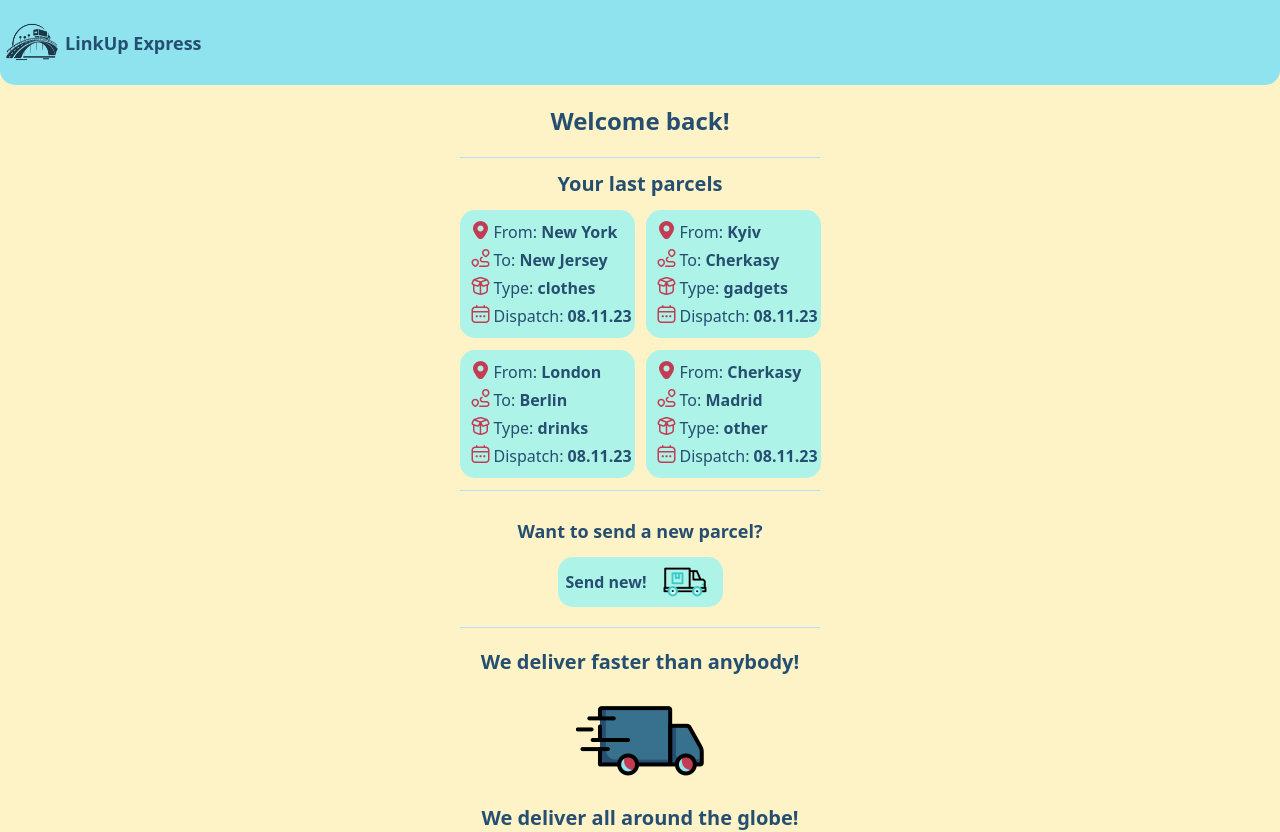
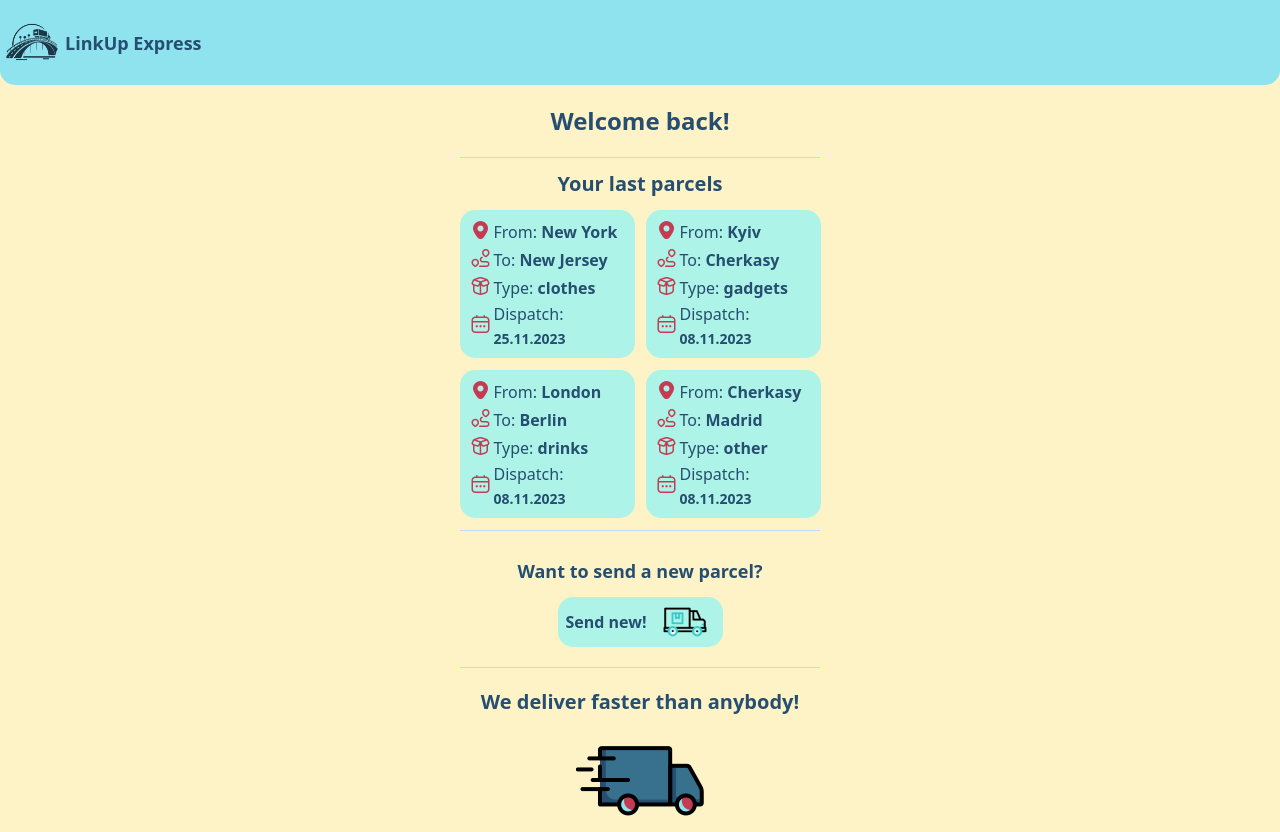
Before and after one commit to VladLeus/test_task_gotoinc, a Vue app: page / in a window 1280 px wide. Shown: the top 832 px of the page. Built offline with nearby package versions, Linux system fonts and the light colour scheme.

Commit message:
Created edit btns for list of parcels, and modal for editing without saving changes.

```diff
--- a/src/components/ModalParcelInfo.vue
+++ b/src/components/ModalParcelInfo.vue
@@ -0,0 +1,72 @@
+<template>
+  <Transition name="modal-parcel">
+    <div v-show="isModalActive" class="flex flex-col items-start justify-evenly w-[375px] h-[300px] border-white rounded-[15px] bg-main-color modal z-10">
+      <div class="flex items-center justify-evenly pt-2 pl-2">
+        <i class="fi fi-sr-marker text-fifth-color text-lg px-1"></i>
+        <label for="cityFrom" class="text-white text-md">From:</label>
+        <input type="text" id="cityFrom" v-model="parcel.cityFrom" class="font-semibold ml-3 rounded-[15px] pl-2 outline-0 py-1">
+      </div>
+      <div class="flex items-center justify-evenly pl-2">
+        <i class="fi fi-rr-route text-fifth-color text-lg px-1"></i>
+        <label for="cityTo" class="text-white text-md">To:</label>
+        <input type="text" id="cityTo" v-model="parcel.cityTo" class="font-semibold ml-3 rounded-[15px] pl-2 outline-0 py-1">
+      </div>
+      <div class="flex items-center justify-evenly pl-2">
+        <i class="fi fi-rr-box-open text-fifth-color text-lg px-1"></i>
+        <label for="parcelType" class="text-white text-md">Type:</label>
+        <select id="parcelType" v-model="parcel.parcelType" class="font-semibold ml-3 rounded-[15px] pl-2 outline-0 py-1">
+          <option v-for="type in parcelTypes" :key="type">{{ type }}</option>
+        </select>
+      </div>
+      <div class="flex items-center justify-evenly pl-2 pb-2">
+        <i class="fi fi-rr-calendar text-fifth-color text-lg px-1"></i>
+        <label for="dispatchDate" class="text-white text-md">Dispatch:</label>
+        <input type="date" id="dispatchDate" v-model="parcel.dispatchDate" class="font-semibold ml-3 rounded-[15px] pl-2 outline-0 py-1">
+      </div>
+      <div class="flex items-center w-max justify-around mx-auto">
+        <p class="w-[90px] h-[45px] bg-green-400 rounded-[15px] flex items-center justify-center mx-1 text-white font-bold">Save</p>
+        <p @click="$emit('modal-is-active')" class="w-[90px] h-[45px] bg-red-600 rounded-[15px] flex items-center justify-center mx-1 text-white font-bold">Cancel</p>
+      </div>
+    </div>
+  </Transition>
+</template>
+
+<script setup lang="ts">
+import type {Parcel} from "@/parcel";
+import {ParcelType} from "@/parcel";
+
+const parcelTypes = Object.values(ParcelType);
+
+defineEmits(['modal-is-active']);
+defineProps({
+  parcel: {
+    type: Object as () => Parcel,
+    required: true
+  },
+  isModalActive: {
+    type: Boolean,
+    default: false
+  },
+  parcelIdx: {
+    type: Number,
+    default: null
+  }
+})
+
+</script>
+
+<style>
+.modal {
+  position: absolute;
+  top: 50%;
+  left: 50%;
+  transform: translate(-50%, -50%);
+}
+.modal-parcel-enter-active, .modal-parcel-leave-active {
+  transition: opacity 0.3s ease-in;
+}
+
+.modal-parcel-enter-from, .modal-parcel-leave-to {
+  opacity: 0;
+}
+</style>
--- a/src/components/ParcelCard.vue
+++ b/src/components/ParcelCard.vue
@@ -1,5 +1,7 @@
 <template>
-  <div class="flex flex-col items-start justify-evenly w-[175px] h-max border-white rounded-[15px] bg-fourth-color">
+  <div class="flex flex-col items-center justify-around">
+    <div @click="toggleBtns"
+         class="flex flex-col items-start justify-evenly w-[175px] h-max border-white rounded-[15px] bg-fourth-color">
       <div class="flex items-center justify-evenly pt-2 pl-2">
         <i class="fi fi-sr-marker text-fifth-color text-lg px-1"></i>
         <p class="text-main-color text-md">From: <span class="font-semibold">{{ parcel.cityFrom }}</span></p>
@@ -14,22 +16,54 @@
       </div>
       <div class="flex items-center justify-evenly pl-2 pb-2">
         <i class="fi fi-rr-calendar text-fifth-color text-lg px-1"></i>
-      <p class="text-main-color text-md">Dispatch: <span class="font-semibold">{{ parcel.dispatchDate }}</span></p>
+        <p class="text-main-color text-md">Dispatch: <span class="font-semibold text-sm">{{ parcel.dispatchDate }}</span></p>
       </div>
+    </div>
+    <Transition name="edit-btns">
+      <div v-show="showButtons"
+           class="flex items-center justify-between w-[55px] mx-auto bg-fourth-color rounded-[15px] mt-1">
+        <i @click="toggleEditModal" class="fi fi-rr-pencil text-md text-main-color hover:text-green-400 pl-1"></i>
+        <i class="fi fi-rr-trash-xmark text-md text-main-color hover:text-red-700 pr-1"></i>
+        <ModalParcelInfo :parcel="parcel" :parcel-idx="parcelIdx" :is-modal-active="isEditModalActive" @modal-is-active="toggleEditModal"/>
+      </div>
+    </Transition>
   </div>
 </template>
 
 <script setup lang="ts">
 import type {Parcel} from "@/parcel";
+import type {Ref} from "vue";
+import {ref} from "vue";
+import ModalParcelInfo from "@/components/ModalParcelInfo.vue";
+
+const showButtons: Ref<Boolean> = ref(false);
+const isEditModalActive: any = ref(false);
+const isDeleteModalActive: any = ref(false)
 
 defineProps({
   parcel: {
     type: Object as () => Parcel,
     required: true
+  },
+  parcelIdx: {
+    type: Number
   }
 })
+
+const toggleBtns = () => {
+  showButtons.value = !showButtons.value;
+}
+const toggleEditModal = () => {
+  isEditModalActive.value = !isEditModalActive.value
+}
 </script>
 
-<style scoped>
+<style>
+.edit-btns-enter-active, .edit-btns-leave-active {
+  transition: opacity 0.3s ease-in;
+}
 
+.edit-btns-enter-from, .edit-btns-leave-to {
+  opacity: 0;
+}
 </style>
--- a/src/pages/MyRequestsList.vue
+++ b/src/pages/MyRequestsList.vue
@@ -1,16 +1,19 @@
 <template>
   <div class="min-h-screen flex flex-col items-center">
     <p class="text-main-color text-xl font-semibold mt-3">Your parcels</p>
-    <div v-show="myParcelsJson" class="grid grid-cols-2 gap-3 py-3 place-items-center">
-      <ParcelCard v-for="(parcel, index) in myParcels" :key="index" :my-enum="ParcelType" :parcel="parcel"/>
+    <div class="grid grid-cols-2 gap-3 py-3 place-items-center" v-show="myParcelsJson">
+      <ParcelCard v-for="(parcel, index) in myParcels"
+                  :key="index"
+                  :parcel="parcel"
+                  :parcel-idx="index"/>
     </div>
   </div>
 </template>
 
 <script setup lang="ts">
 import type {Parcel} from "@/parcel";
-import {ParcelType} from "@/parcel";
 import ParcelCard from "@/components/ParcelCard.vue";
+
 
 const myParcelsJson = localStorage.getItem('myParcels');
 const myParcels: Parcel[] = myParcelsJson ? JSON.parse(myParcelsJson) : [];
--- a/src/views/HomeView.vue
+++ b/src/views/HomeView.vue
@@ -4,7 +4,10 @@
     <div class="flex flex-col border-y border-blue-200 mx-auto mt-5 items-center w-[360px]">
       <p class="text-main-color text-xl font-semibold mt-3">Your last parcels</p>
       <div v-show="myParcelsJson" class="grid grid-cols-2 gap-3 py-3 place-items-center">
-        <ParcelCard v-for="(parcel, index) in myParcels" :key="index" :my-enum="ParcelType" :parcel="parcel"/>
+        <ParcelCard v-for="(parcel, index) in myParcels"
+                    :key="index"
+                    :parcel="parcel"
+                    :parcel-idx="index"/>
       </div>
     </div>
     <div class="flex flex-col border-b border-blue-200 mx-auto mt-5 items-center w-[360px]">
@@ -41,10 +44,10 @@ localStorage.setItem('myParcels', JSON.stringify([
     cityFrom: 'New York',
     cityTo: 'New Jersey',
     parcelType: ParcelType.CLOTHES,
-    dispatchDate: new Date().toLocaleDateString('uk-UA', {
-      year: '2-digit',
+    dispatchDate: new Date('2023.11.25').toLocaleDateString('uk-UA', {
+      day: 'numeric',
       month: 'numeric',
-      day: 'numeric'
+      year: 'numeric'
     })
   },
   {
@@ -52,9 +55,9 @@ localStorage.setItem('myParcels', JSON.stringify([
     cityTo: 'Cherkasy',
     parcelType: ParcelType.GADGETS,
     dispatchDate: new Date().toLocaleDateString('uk-UA', {
-      year: '2-digit',
+      day: 'numeric',
       month: 'numeric',
-      day: 'numeric'
+      year: 'numeric'
     })
   },
   {
@@ -62,9 +65,9 @@ localStorage.setItem('myParcels', JSON.stringify([
     cityTo: 'Berlin',
     parcelType: ParcelType.DRINKS,
     dispatchDate: new Date().toLocaleDateString('uk-UA', {
-      year: '2-digit',
+      day: 'numeric',
       month: 'numeric',
-      day: 'numeric'
+      year: 'numeric'
     })
   },
   {
@@ -72,9 +75,9 @@ localStorage.setItem('myParcels', JSON.stringify([
     cityTo: 'Madrid',
     parcelType: ParcelType.OTHER,
     dispatchDate: new Date().toLocaleDateString('uk-UA', {
-      year: '2-digit',
+      day: 'numeric',
       month: 'numeric',
-      day: 'numeric'
+      year: 'numeric'
     })
   },
   {
@@ -82,9 +85,9 @@ localStorage.setItem('myParcels', JSON.stringify([
     cityTo: 'Cherkasy',
     parcelType: ParcelType.GADGETS,
     dispatchDate: new Date().toLocaleDateString('uk-UA', {
-      year: '2-digit',
+      day: 'numeric',
       month: 'numeric',
-      day: 'numeric'
+      year: 'numeric'
     })
   },
   {
@@ -92,9 +95,9 @@ localStorage.setItem('myParcels', JSON.stringify([
     cityTo: 'Berlin',
     parcelType: ParcelType.DRINKS,
     dispatchDate: new Date().toLocaleDateString('uk-UA', {
-      year: '2-digit',
+      day: 'numeric',
       month: 'numeric',
-      day: 'numeric'
+      year: 'numeric'
     })
   },
   {
@@ -102,9 +105,9 @@ localStorage.setItem('myParcels', JSON.stringify([
     cityTo: 'Madrid',
     parcelType: ParcelType.OTHER,
     dispatchDate: new Date().toLocaleDateString('uk-UA', {
-      year: '2-digit',
+      day: 'numeric',
       month: 'numeric',
-      day: 'numeric'
+      year: 'numeric'
     })
   },
   {
@@ -112,9 +115,9 @@ localStorage.setItem('myParcels', JSON.stringify([
     cityTo: 'Cherkasy',
     parcelType: ParcelType.GADGETS,
     dispatchDate: new Date().toLocaleDateString('uk-UA', {
-      year: '2-digit',
+      day: 'numeric',
       month: 'numeric',
-      day: 'numeric'
+      year: 'numeric'
     })
   },
   {
@@ -122,9 +125,9 @@ localStorage.setItem('myParcels', JSON.stringify([
     cityTo: 'Berlin',
     parcelType: ParcelType.DRINKS,
     dispatchDate: new Date().toLocaleDateString('uk-UA', {
-      year: '2-digit',
+      day: 'numeric',
       month: 'numeric',
-      day: 'numeric'
+      year: 'numeric'
     })
   },
   {
@@ -132,9 +135,9 @@ localStorage.setItem('myParcels', JSON.stringify([
     cityTo: 'Madrid',
     parcelType: ParcelType.OTHER,
     dispatchDate: new Date().toLocaleDateString('uk-UA', {
-      year: '2-digit',
+      day: 'numeric',
       month: 'numeric',
-      day: 'numeric'
+      year: 'numeric'
     })
   },
   {
@@ -142,9 +145,9 @@ localStorage.setItem('myParcels', JSON.stringify([
     cityTo: 'Cherkasy',
     parcelType: ParcelType.GADGETS,
     dispatchDate: new Date().toLocaleDateString('uk-UA', {
-      year: '2-digit',
+      day: 'numeric',
       month: 'numeric',
-      day: 'numeric'
+      year: 'numeric'
     })
   },
   {
@@ -152,9 +155,9 @@ localStorage.setItem('myParcels', JSON.stringify([
     cityTo: 'Berlin',
     parcelType: ParcelType.DRINKS,
     dispatchDate: new Date().toLocaleDateString('uk-UA', {
-      year: '2-digit',
+      day: 'numeric',
       month: 'numeric',
-      day: 'numeric'
+      year: 'numeric'
     })
   },
   {
@@ -162,9 +165,9 @@ localStorage.setItem('myParcels', JSON.stringify([
     cityTo: 'Madrid',
     parcelType: ParcelType.OTHER,
     dispatchDate: new Date().toLocaleDateString('uk-UA', {
-      year: '2-digit',
+      day: 'numeric',
       month: 'numeric',
-      day: 'numeric'
+      year: 'numeric'
     })
   },
 ]));
```
Lines whose indentation alone changed are shown as unchanged.
